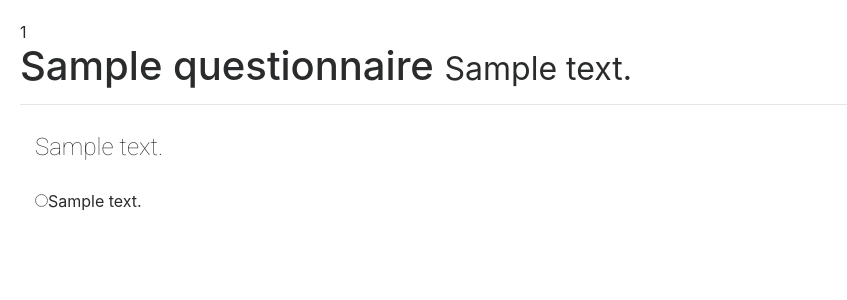
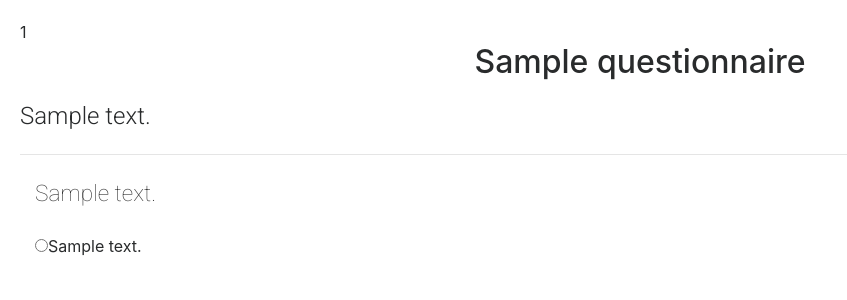
Before and after one commit to Yaoaoaoao/CISC475-675, a Django app: template django/questionnaire/templates/questionnaire/question.html in a window 1280 px wide. Shown: the top 300 px of the page, without its empty margins (0-847 px from the left). Run offline with Django 3.2, Linux system fonts and the light colour scheme; the template is opened without the code that fills it: most values are stand-ins (such as "Sample title", 1, 10 or a date in 2020); some libraries are stand-ins or nearby versions.

Commit message:
html/css update

```diff
--- a/django/questionnaire/static/questionnaire/style.css
+++ b/django/questionnaire/static/questionnaire/style.css
@@ -5,7 +5,7 @@ body {
 .question-label
 {
     font-family: 'Roboto', sans-serif;
-    font-size: 18pt;
+    font-size: 17pt;
     font-weight: 200;
     color: #333;
     margin-top: 1em;
@@ -23,16 +23,18 @@ body {
 
 .not-great
 {
-  font-size: .8em;
-  float: left;
-  margin-left: 0.1em;
+    color: #B71C1C;
+    font-size: .8em;
+    float: left;
+    margin-left: 0.05em;
 }
 
 .outstanding
 {
-  font-size: .8em;
-  float: right;
-  margin-right: 0.1em;
+    color: #00796B;
+    font-size: .8em;
+    float: right;
+    margin-right: 0.05em;
 }
 
 .btn-panel
--- a/django/questionnaire/templates/questionnaire/question.html
+++ b/django/questionnaire/templates/questionnaire/question.html
@@ -13,9 +13,10 @@
 <body>
 
 {{questionnaire.id}}
-<h1>{{questionnaire.title}}
-<small>{{questionnaire.description}}</small>
-</h1>
+<h2 style="text-align:center;font-size:2em">{{questionnaire.title}}</h2>
+<h4 style="text-align:left;font-family: 'Roboto', sans-serif;font-weight: 300;margin-top: 1em;
+    margin-bottom: 1em;">{{questionnaire.description}}</h4>
+
 <hr>
 
 <form>
```
Also changed, not shown: 1 other file.
